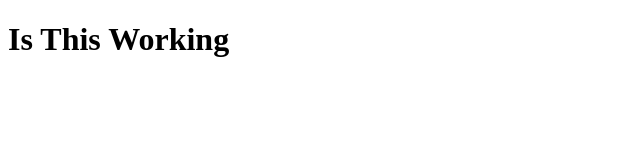
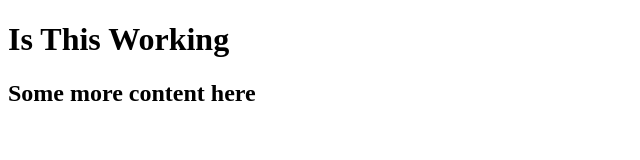
Before and after one commit to karentsugawa/STEW_MAP, a plain HTML site: page index.html in a window 1280 px wide. Shown: the whole page, without its empty margins (0-640 px from the left). Drawn offline with Linux system fonts and the light colour scheme.

Commit message:
Update index.html

```diff
--- a/index.html
+++ b/index.html
@@ -1,23 +1,25 @@
-
 <!doctype html>
 
 <html lang="en">
+
 <head>
-  <meta charset="utf-8">
+    <meta charset="utf-8">
 
-  <title>The HTML5 Herald</title>
-  <meta name="description" content="How to Draw?">
-  <meta name="PrattSAVI" content="SitePoint">
+    <title>The HTML5 Herald</title>
+    <meta name="description" content="How to Draw?">
+    <meta name="PrattSAVI" content="SitePoint">
 
-  <link rel="stylesheet" href="css/styles.css?v=1.0">
+    <link rel="stylesheet" href="css/styles.css?v=1.0">
 
 </head>
 
 <body>
 
     <h1> Is This Working </h>
+        <h2> Some more content here</h2>
 
 
 
 </body>
+
 </html>
```
